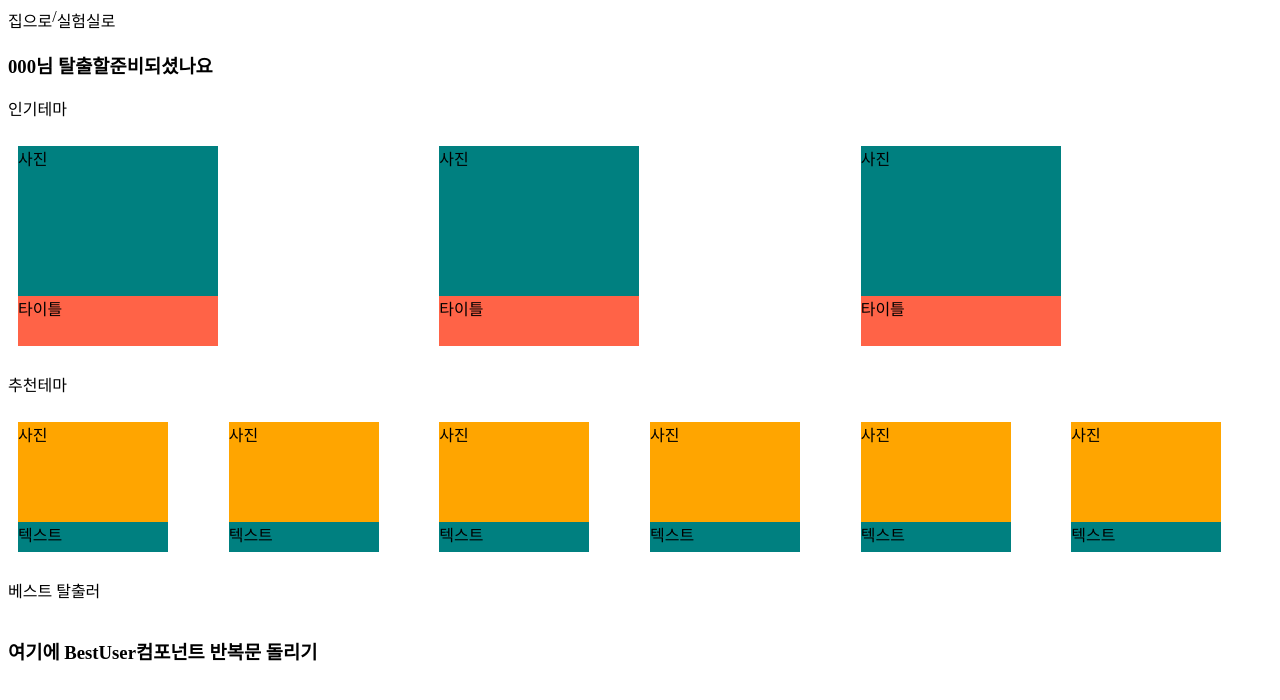
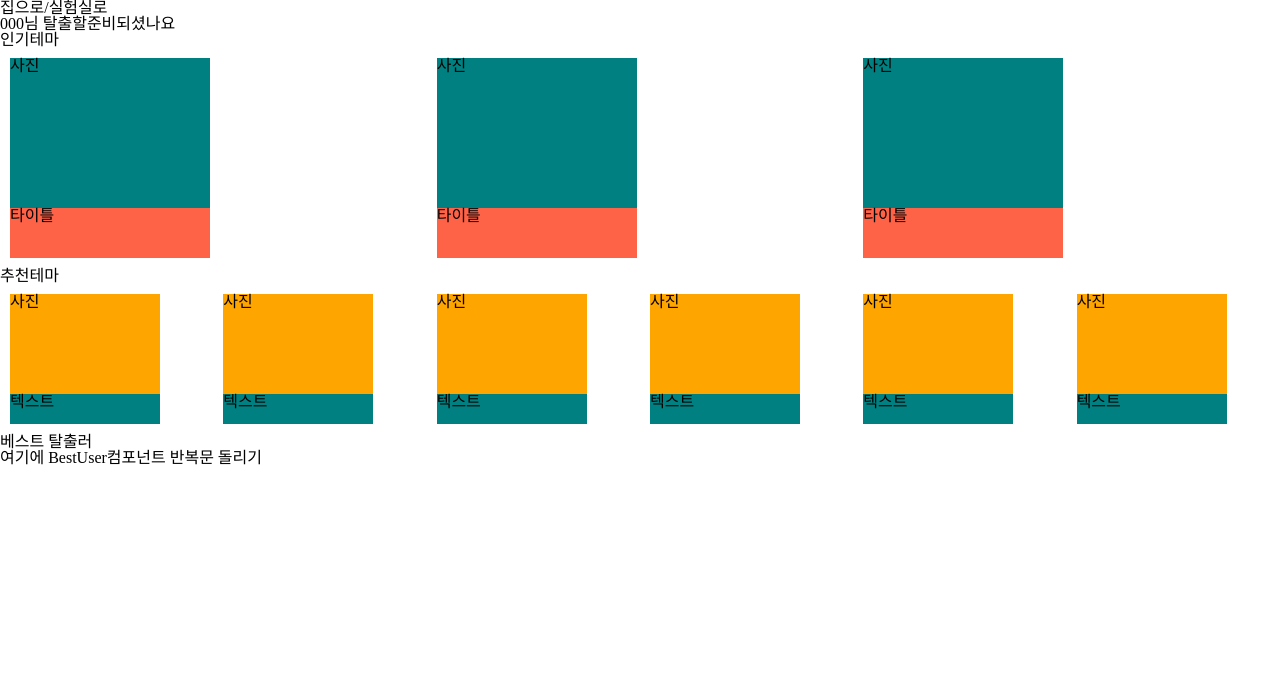
Before and after one commit to il-tal/il-tal_front, a React (Create React App) app: page / in a window 1280 px wide. Shown: the top 700 px of the page. Built offline with nearby package versions, Linux system fonts and the light colour scheme.

Commit message:
Chore: Styled-reset 패키지 추가
글로벌 스타일 지정을 위해서 추가한 라이브러리.

```diff
--- a/package.json
+++ b/package.json
@@ -18,6 +18,7 @@
     "react-router-dom": "^6.4.3",
     "react-scripts": "5.0.1",
     "styled-components": "^5.3.6",
+    "styled-reset": "^4.4.2",
     "web-vitals": "^2.1.0",
     "yarn": "^1.22.19",
     "yup": "^0.32.11"
--- a/src/components/company/Company.jsx
+++ b/src/components/company/Company.jsx
@@ -28,8 +28,8 @@ const Container = styled.div`
 `;
 
 const CompanyWrap = styled.div`
-height:100%
-width:100%
+  height: 100%;
+  width: 100%;
 `;
 
 const CompanyPic = styled.div`
--- a/src/index.js
+++ b/src/index.js
@@ -1,17 +1,22 @@
 import { QueryClient, QueryClientProvider } from '@tanstack/react-query';
 import { ReactQueryDevtools } from '@tanstack/react-query-devtools';
+import {createGlobalStyle} from "styled-components";
 import React from 'react';
 import ReactDOM from 'react-dom/client';
 import App from './App';
-import { ResetCss } from "./styles/GlobalStyles"
+import reset from 'styled-reset';
+
 
 const root = ReactDOM.createRoot(document.getElementById('root'));
 const queryClient = new QueryClient();
+const GlobalStyle = createGlobalStyle`
+  ${reset}
+`
 
 root.render(
   <React.StrictMode>
     <QueryClientProvider client={queryClient}>
-      {/* <ResetCss/> */}
+      <GlobalStyle />
       <App />
       <ReactQueryDevtools />
     </QueryClientProvider>
```
Also changed, not shown: 1 other file (tests, documents, lock files or other folders).
